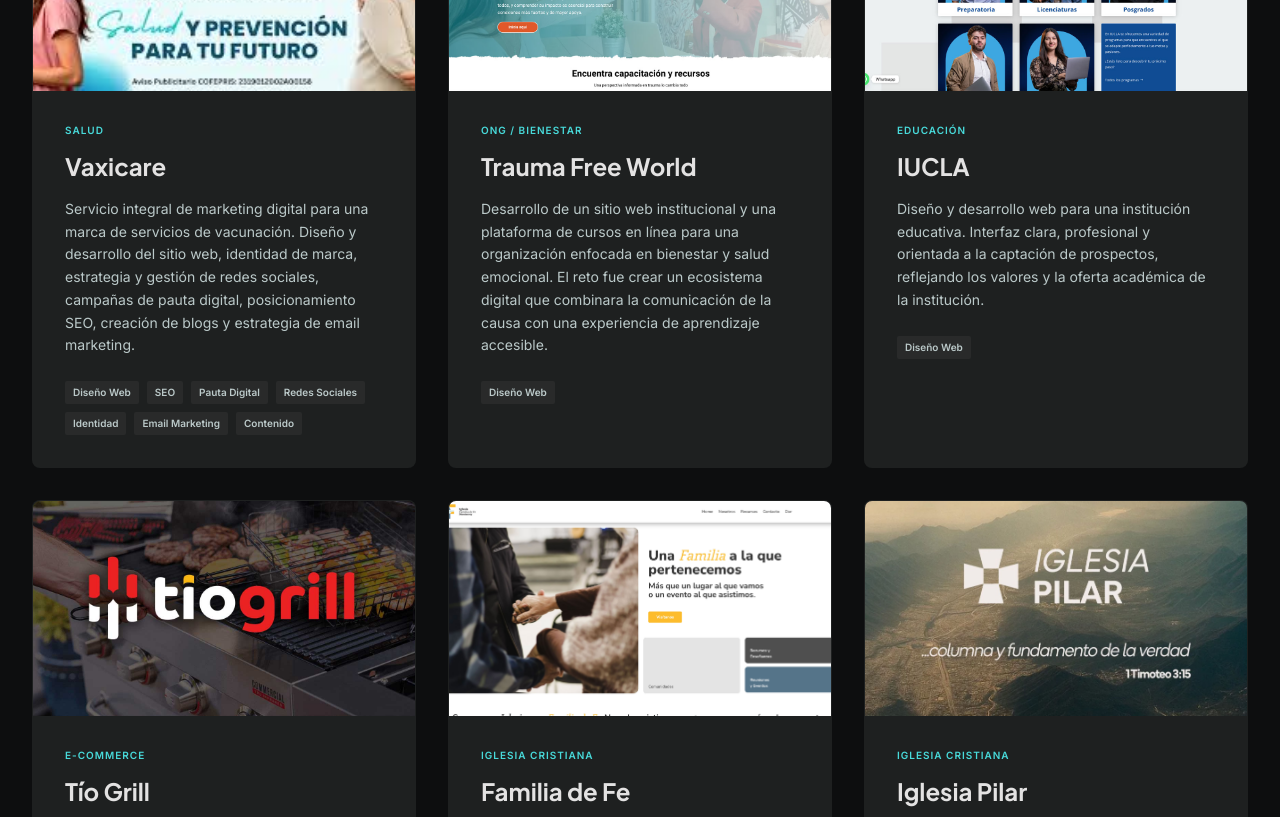
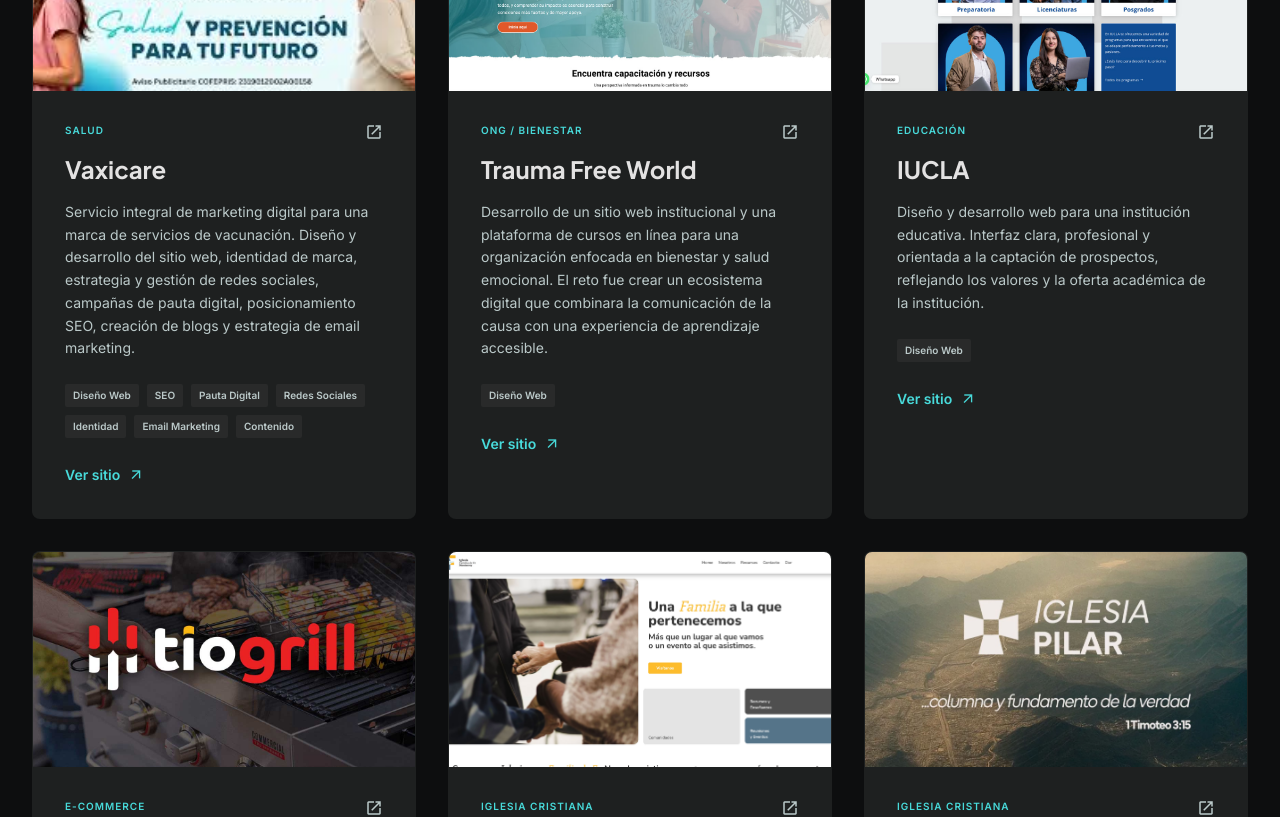
Before and after one commit to rafaelaguirre92-cmyk/portafolio, a React (Vite) app: page / in a window 1280 px wide. Shown: the part 4060-4877 px from the top of the page. Built offline with nearby package versions, Linux system fonts and the light colour scheme.

Commit message:
feat: add entry animations to hero and external project links

```diff
--- a/src/App.tsx
+++ b/src/App.tsx
@@ -7,63 +7,72 @@
     title: 'Vaxicare',
     description: 'Servicio integral de marketing digital para una marca de servicios de vacunación. Diseño y desarrollo del sitio web, identidad de marca, estrategia y gestión de redes sociales, campañas de pauta digital, posicionamiento SEO, creación de blogs y estrategia de email marketing.',
     image: '/Vaxicare.jpg',
-    tags: ['Diseño Web', 'SEO', 'Pauta Digital', 'Redes Sociales', 'Identidad', 'Email Marketing', 'Contenido']
+    tags: ['Diseño Web', 'SEO', 'Pauta Digital', 'Redes Sociales', 'Identidad', 'Email Marketing', 'Contenido'],
+    link: 'https://vaxicare.mx/'
   },
   {
     category: 'ONG / Bienestar',
     title: 'Trauma Free World',
     description: 'Desarrollo de un sitio web institucional y una plataforma de cursos en línea para una organización enfocada en bienestar y salud emocional. El reto fue crear un ecosistema digital que combinara la comunicación de la causa con una experiencia de aprendizaje accesible.',
     image: '/Trauma-Free-World.jpg',
-    tags: ['Diseño Web']
+    tags: ['Diseño Web'],
+    link: 'https://www.unmundolibredetrauma.com/'
   },
   {
     category: 'Educación',
     title: 'IUCLA',
     description: 'Diseño y desarrollo web para una institución educativa. Interfaz clara, profesional y orientada a la captación de prospectos, reflejando los valores y la oferta académica de la institución.',
     image: '/iucla.jpg',
-    tags: ['Diseño Web']
+    tags: ['Diseño Web'],
+    link: 'http://iucla.edu.mx/'
   },
   {
     category: 'E-commerce',
     title: 'Tío Grill',
     description: 'Estrategia integral de marketing digital para un e-commerce de asadores. Desarrollo de la tienda en línea, identidad de marca, gestión de redes sociales, campañas de pauta digital enfocadas en conversión, estrategia SEO y email marketing para retención y recompra.',
     image: '/tio grill.jpg',
-    tags: ['Diseño Web', 'E-commerce', 'SEO', 'Pauta Digital', 'Redes Sociales', 'Identidad', 'Email Marketing']
+    tags: ['Diseño Web', 'E-commerce', 'SEO', 'Pauta Digital', 'Redes Sociales', 'Identidad', 'Email Marketing'],
+    link: 'https://tiogrill.com/?srsltid=AfmBOorS3gfT6hit2ln_8GfbI1cOOHjTNCdbpFEtQz88ztvIyu8IW4Bh'
   },
   {
     category: 'Iglesia Cristiana',
     title: 'Familia de Fe',
     description: 'Diseño web y estrategia SEO para una iglesia cristiana. Sitio que comunica la identidad de la congregación y facilita la conexión con su comunidad, optimizado para búsquedas locales.',
     image: '/familia-de-fe.jpg',
-    tags: ['Diseño Web', 'SEO']
+    tags: ['Diseño Web', 'SEO'],
+    link: 'https://iglesiafamiliadefe.org/'
   },
   {
     category: 'Iglesia Cristiana',
     title: 'Iglesia Pilar',
     description: 'Diseño web y posicionamiento SEO para una iglesia cristiana. Sitio funcional y accesible como punto de contacto digital para miembros y visitantes, con optimización para búsqueda orgánica.',
     image: '/iglesia-pilar.jpg',
-    tags: ['Diseño Web', 'SEO']
+    tags: ['Diseño Web', 'SEO'],
+    link: 'https://www.iglesiapilar.mx/'
   },
   {
     category: 'Industria B2B',
     title: 'MEP Industrial',
     description: 'Diseño y desarrollo web para una empresa del sector industrial. Enfocado en comunicar profesionalismo, mostrar servicios y generar confianza con clientes potenciales del sector B2B.',
     image: '/mep.jpg',
-    tags: ['Diseño Web']
+    tags: ['Diseño Web'],
+    link: 'https://www.mepindustrial.com.mx/'
   },
   {
     category: 'Educación',
     title: 'Bright School',
     description: 'Servicio integral de marketing digital para una institución educativa. Diseño web, gestión de redes sociales, campañas de pauta digital, estrategia SEO, creación de blogs y email marketing orientados a la captación de alumnos y el posicionamiento de marca.',
     image: '/bright school.jpg',
-    tags: ['Diseño Web', 'SEO', 'Pauta Digital', 'Redes Sociales', 'Email Marketing', 'Contenido']
+    tags: ['Diseño Web', 'SEO', 'Pauta Digital', 'Redes Sociales', 'Email Marketing', 'Contenido'],
+    link: 'https://brightschool.mx/'
   },
   {
     category: 'Equipo médico B2B',
     title: 'SEJ',
     description: 'Diseño web, campañas de pauta digital, estrategia SEO y creación de blogs para una empresa que comercializa equipo médico a hospitales. Presencia web profesional con campañas de adquisición B2B y contenido especializado para posicionamiento en un mercado de nicho.',
     image: '/Sej.png',
-    tags: ['Diseño Web', 'SEO', 'Pauta Digital', 'Contenido']
+    tags: ['Diseño Web', 'SEO', 'Pauta Digital', 'Contenido'],
+    link: 'https://www.saludenjapones.com/'
   }
 ];
 
@@ -163,20 +172,46 @@
 </button>
 </div>
 </nav>
+
 {/* Hero Section */}
 <header id="hero" className="relative min-h-screen flex items-center pt-24 px-8 max-w-7xl mx-auto overflow-visible">
 <div className="grid md:grid-cols-12 gap-12 items-center w-full">
-<div className="md:col-span-7 z-10">
-<h1 className="font-headline text-6xl md:text-8xl font-extrabold tracking-tighter leading-[0.9] mb-6">
+<motion.div
+  className="md:col-span-7 z-10"
+  initial={{ opacity: 0, x: -30 }}
+  animate={{ opacity: 1, x: 0 }}
+  transition={{ duration: 0.8, ease: "easeOut" }}
+>
+<motion.h1
+  className="font-headline text-6xl md:text-8xl font-extrabold tracking-tighter leading-[0.9] mb-6"
+  initial={{ opacity: 0, y: 20 }}
+  animate={{ opacity: 1, y: 0 }}
+  transition={{ duration: 0.5, delay: 0.2 }}
+>
                     RAFA <br/> <span className="text-primary">AGUIRRE</span>
-</h1>
-<p className="font-headline text-2xl md:text-3xl font-bold text-on-surface-variant mb-8 max-w-xl">
+</motion.h1>
+<motion.p
+  className="font-headline text-2xl md:text-3xl font-bold text-on-surface-variant mb-8 max-w-xl"
+  initial={{ opacity: 0, y: 20 }}
+  animate={{ opacity: 1, y: 0 }}
+  transition={{ duration: 0.5, delay: 0.3 }}
+>
                     Marketing y Estrategia Digital
-</p>
-<p className="text-lg text-on-surface-variant mb-10 max-w-lg leading-relaxed">
+</motion.p>
+<motion.p
+  className="text-lg text-on-surface-variant mb-10 max-w-lg leading-relaxed"
+  initial={{ opacity: 0, y: 20 }}
+  animate={{ opacity: 1, y: 0 }}
+  transition={{ duration: 0.5, delay: 0.4 }}
+>
                     Convierto objetivos de negocio en campañas digitales con resultados medibles. Planeo, ejecuto y mido estrategias que conectan marcas con su audiencia.
-</p>
-<div className="flex gap-6 mb-10">
+</motion.p>
+<motion.div
+  className="flex gap-6 mb-10"
+  initial={{ opacity: 0 }}
+  animate={{ opacity: 1 }}
+  transition={{ duration: 0.5, delay: 0.6 }}
+>
 <a className="text-on-surface-variant hover:text-primary transition-all group" href="https://mx.linkedin.com/in/rafael-aguirre-22028773" target="_blank" rel="noopener noreferrer">
 <svg className="w-5 h-5 fill-current" viewBox="0 0 24 24" xmlns="http://www.w3.org/2000/svg"><path d="M19 0h-14c-2.761 0-5 2.239-5 5v14c0 2.761 2.239 5 5 5h14c2.762 0 5-2.239 5-5v-14c0-2.761-2.238-5-5-5zm-11 19h-3v-11h3v11zm-1.5-12.268c-.966 0-1.75-.79-1.75-1.764s.784-1.764 1.75-1.764 1.75.79 1.75 1.764-.783 1.764-1.75 1.764zm13.5 12.268h-3v-5.604c0-3.368-4-3.113-4 0v5.604h-3v-11h3v1.765c1.396-2.586 7-2.777 7 2.476v6.759z"/></svg>
 </a>
@@ -186,21 +221,31 @@
 <a className="text-on-surface-variant hover:text-primary transition-all group" href="https://github.com/rafaelaguirre92-cmyk" target="_blank" rel="noopener noreferrer">
 <svg className="w-5 h-5 fill-current" viewBox="0 0 24 24" xmlns="http://www.w3.org/2000/svg"><path d="M12 0c-6.626 0-12 5.373-12 12 0 5.302 3.438 9.8 8.207 11.387.599.111.793-.261.793-.577v-2.234c-3.338.726-4.042-1.416-4.042-1.416-.546-1.387-1.333-1.756-1.333-1.756-1.089-.745.083-.729.083-.729 1.205.084 1.839 1.237 1.839 1.237 1.07 1.834 2.807 1.304 3.492.997.107-.775.418-1.305.762-1.604-2.665-.305-5.467-1.334-5.467-5.931 0-1.311.469-2.381 1.236-3.221-.124-.303-.535-1.524.117-3.176 0 0 1.008-.322 3.301 1.23.957-.266 1.983-.399 3.003-.404 1.02.005 2.047.138 3.006.404 2.291-1.552 3.297-1.23 3.297-1.23.653 1.653.242 2.874.118 3.176.77.84 1.235 1.911 1.235 3.221 0 4.609-2.807 5.624-5.479 5.921.43.372.823 1.102.823 2.222v3.293c0 .319.192.694.801.576 4.765-1.589 8.199-6.086 1.199-11.386 0-6.627-5.373-12-12-12z"/></svg>
 </a>
-</div>
-<div className="flex flex-wrap gap-4">
+</motion.div>
+<motion.div
+  className="flex flex-wrap gap-4"
+  initial={{ opacity: 0, y: 20 }}
+  animate={{ opacity: 1, y: 0 }}
+  transition={{ duration: 0.5, delay: 0.7 }}
+>
 <a className="bg-primary hover:bg-primary-fixed-dim text-on-primary px-10 py-4 rounded-lg font-bold text-lg transition-all flex items-center gap-2 group" href="#work">
                         Ver proyectos
                         <span className="material-symbols-outlined group-hover:translate-x-1 transition-transform">arrow_forward</span>
 </a>
-</div>
-</div>
-<div className="md:col-span-5 relative group">
+</motion.div>
+</motion.div>
+<motion.div
+  className="md:col-span-5 relative group"
+  initial={{ opacity: 0, scale: 0.9, x: 50 }}
+  animate={{ opacity: 1, scale: 1, x: 0 }}
+  transition={{ duration: 1, ease: "easeOut", delay: 0.2 }}
+>
 <div className="absolute -inset-x-32 -inset-y-4 bg-[#0FBDBD]/20 blur-[120px] rounded-full opacity-80 transition-opacity"></div>
 <div className="absolute -inset-10 bg-[#0FBDBD]/10 blur-[80px] rounded-full opacity-100 transition-opacity"></div>
 <div className="relative rounded-2xl overflow-hidden aspect-[4/5] bg-surface-container-low border border-outline-variant">
 <img alt="Rafa Aguirre" className="w-full h-full object-cover transition-all duration-700" src="/my_photo.jpg"/>
 </div>
-</div>
+</motion.div>
 </div>
 
 </header>
@@ -466,14 +511,34 @@
 <img alt={project.title} className="project-img w-full h-full object-cover group-hover:scale-110 transition-transform duration-700" src={project.image}/>
 </div>
 <div className="p-8">
-<span className="font-label text-[10px] uppercase tracking-widest text-primary font-black mb-3 block">{project.category}</span>
+<div className="flex justify-between items-start mb-3">
+  <span className="font-label text-[10px] uppercase tracking-widest text-primary font-black">{project.category}</span>
+  <a
+    href={project.link}
+    target="_blank"
+    rel="noopener noreferrer"
+    className="text-on-surface-variant hover:text-primary transition-colors flex items-center gap-1 group/link"
+    title="Visitar sitio"
+  >
+    <span className="material-symbols-outlined text-[18px]">open_in_new</span>
+  </a>
+</div>
 <h3 className="text-2xl font-headline font-bold mb-4">{project.title}</h3>
 <p className="text-sm text-on-surface-variant mb-6 leading-relaxed">{project.description}</p>
-<div className="flex flex-wrap gap-2">
+<div className="flex flex-wrap gap-2 mb-6">
 {project.tags.map(tag => (
 <span key={tag} className="px-2 py-1 bg-surface-container-high rounded text-[10px] font-bold text-on-surface-variant">{tag}</span>
 ))}
 </div>
+<a
+  href={project.link}
+  target="_blank"
+  rel="noopener noreferrer"
+  className="inline-flex items-center gap-2 text-primary font-bold text-sm group/btn"
+>
+  Ver sitio
+  <span className="material-symbols-outlined text-[16px] group-hover/btn:translate-x-1 transition-transform">arrow_outward</span>
+</a>
 </div>
 </motion.article>
 ))}
```
